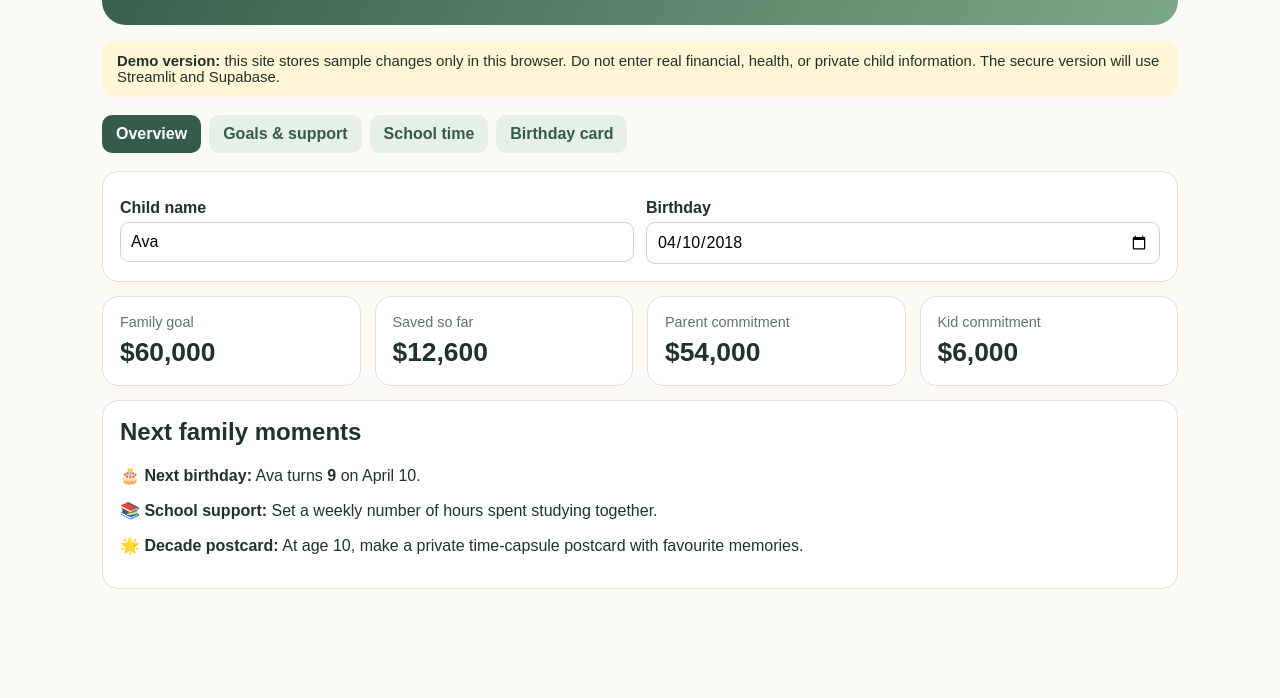
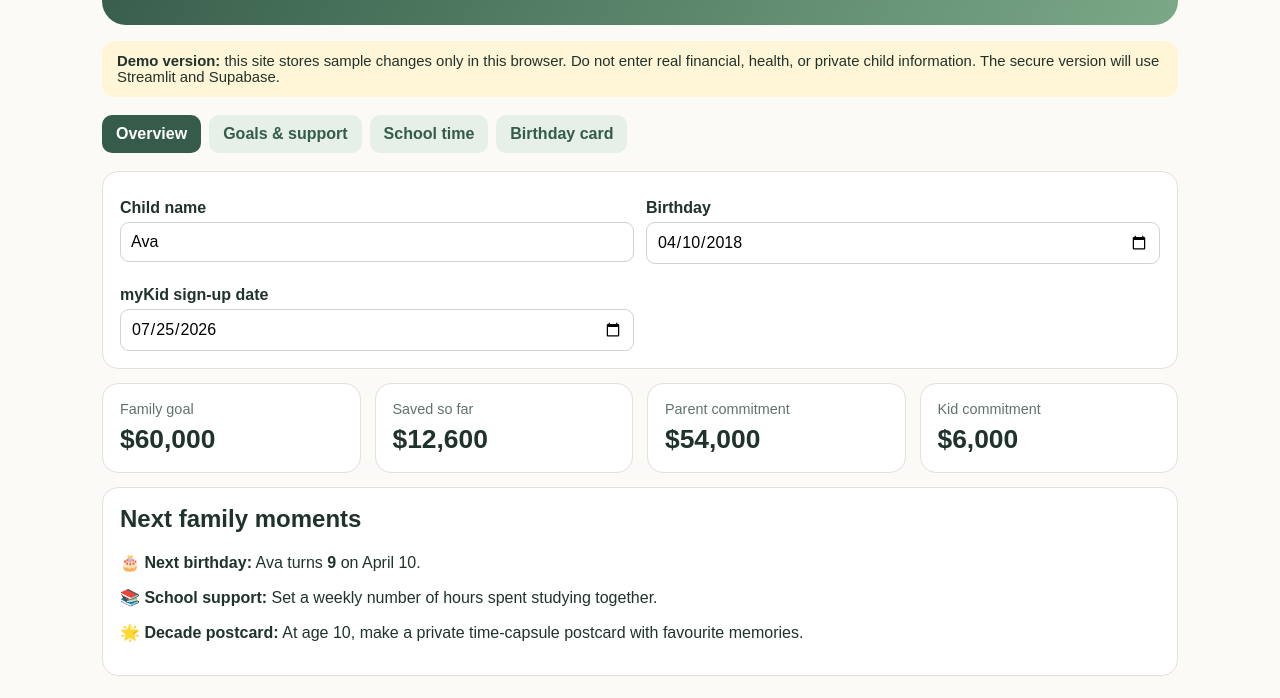
Before and after one commit to Mina2019/myKid, a plain HTML site: page index.html in a window 1280 px wide. Shown: the part 130-828 px from the top of the page. Before the commit the page ends 800 px from the top, so only its background shows below. Drawn offline with Linux system fonts and the light colour scheme.

Commit message:
Add files via upload

```diff
--- a/index.html
+++ b/index.html
@@ -31,7 +31,7 @@
     </nav>
 
     <section id="overview" class="tab active">
-      <div class="form-grid card" style="margin-bottom:14px"><div><label for="kidName">Child name</label><input id="kidName" value="Ava"></div><div><label for="birthDate">Birthday</label><input id="birthDate" type="date" value="2018-04-10"></div></div>
+      <div class="form-grid card" style="margin-bottom:14px"><div><label for="kidName">Child name</label><input id="kidName" value="Ava"></div><div><label for="birthDate">Birthday</label><input id="birthDate" type="date" value="2018-04-10"></div><div><label for="signupDate">myKid sign-up date</label><input id="signupDate" type="date"></div></div>
       <div class="grid"><div class="card"><div class="muted">Family goal</div><div class="metric" id="familyGoal"></div></div><div class="card"><div class="muted">Saved so far</div><div class="metric" id="saved"></div></div><div class="card"><div class="muted">Parent commitment</div><div class="metric" id="parentCommitment"></div></div><div class="card"><div class="muted">Kid commitment</div><div class="metric" id="kidCommitment"></div></div></div>
       <div class="card" style="margin-top:14px"><h2>Next family moments</h2><p id="birthdayMoment"></p><p><b>📚 School support:</b> Set a weekly number of hours spent studying together.</p><p><b>🌟 Decade postcard:</b> At age 10, make a private time-capsule postcard with favourite memories.</p></div>
     </section>
@@ -58,18 +58,19 @@
     let childStudyHours=Number(localStorage.getItem('mykidChildStudyHours')||0), parentStudyHours=Number(localStorage.getItem('mykidParentStudyHours')||0);
     const $=id=>document.getElementById(id), fmt=n=>new Intl.NumberFormat('en-CA',{style:'currency',currency:'CAD',maximumFractionDigits:0}).format(n);
     const today=new Date();
-    function age(){ const b=new Date($('birthDate').value+'T00:00:00'); let a=today.getFullYear()-b.getFullYear(); if(today<new Date(today.getFullYear(),b.getMonth(),b.getDate())) a--; return a; }
+    function ageOn(onDate){ const b=new Date($('birthDate').value+'T00:00:00'),d=new Date(onDate+'T00:00:00'); let a=d.getFullYear()-b.getFullYear(); if(d<new Date(d.getFullYear(),b.getMonth(),b.getDate())) a--; return Math.max(a,0); }
+    function age(){ return ageOn(today.toISOString().slice(0,10)); }
     function save(){localStorage.setItem('mykidGoals',JSON.stringify(goals));localStorage.setItem('mykidChildStudyHours',childStudyHours);localStorage.setItem('mykidParentStudyHours',parentStudyHours);}
-    function render(){ const a=age(), name=$('kidName').value||'Your child'; $('heroText').textContent=`${name}'s private family dashboard · Age ${a} · goals, school time, and memories`;
+    function render(){ const a=age(), planAge=ageOn($('signupDate').value||today.toISOString().slice(0,10)), name=$('kidName').value||'Your child'; $('heroText').textContent=`${name}'s private family dashboard · Age ${a} · goals, school time, and memories`;
       const p=goals.reduce((s,g)=>s+g.parent,0), k=goals.reduce((s,g)=>s+g.kid,0), saved=goals.reduce((s,g)=>s+g.parentSaved+g.kidSaved,0); $('familyGoal').textContent=fmt(p+k);$('saved').textContent=fmt(saved);$('parentCommitment').textContent=fmt(p);$('kidCommitment').textContent=fmt(k);$('birthdayMoment').innerHTML=`<b>🎂 Next birthday:</b> ${name} turns <b>${a+1}</b> on ${new Date($('birthDate').value+'T00:00:00').toLocaleDateString('en-CA',{month:'long',day:'numeric'})}.`;
-      let py=0,ky=0; const rows=goals.map(g=>{const pYear=Math.max(0,(g.parent-g.parentSaved)/Math.max(g.age-a,1));const kYear=Math.max(0,(g.kid-g.kidSaved)/Math.max(g.age-Math.max(a,18),1));py+=pYear;ky+=kYear;return `<tr><td>${g.name}</td><td>${g.age}</td><td>${fmt(g.parent)}</td><td>${fmt(g.kid)}</td><td>${fmt(pYear)}</td><td>${fmt(kYear)}</td></tr>`;});rows.push(`<tr class="total"><td>TOTAL</td><td>—</td><td>${fmt(p)}</td><td>${fmt(k)}</td><td>${fmt(py)}</td><td>${fmt(ky)}</td></tr>`);$('goalRows').innerHTML=rows.join('');
+      let py=0,ky=0; const rows=goals.map(g=>{const pYear=Math.max(0,(g.parent-g.parentSaved)/Math.max(g.age-planAge,1));const kYear=Math.max(0,(g.kid-g.kidSaved)/Math.max(g.age-Math.max(planAge,18),1));py+=pYear;ky+=kYear;return `<tr><td>${g.name}</td><td>${g.age}</td><td>${fmt(g.parent)}</td><td>${fmt(g.kid)}</td><td>${fmt(pYear)}</td><td>${fmt(kYear)}</td></tr>`;});rows.push(`<tr class="total"><td>TOTAL</td><td>—</td><td>${fmt(p)}</td><td>${fmt(k)}</td><td>${fmt(py)}</td><td>${fmt(ky)}</td></tr>`);$('goalRows').innerHTML=rows.join('');
       $('goalSelect').innerHTML=goals.map((g,i)=>`<option value="${i}">${g.name}</option>`).join('');$('goalCards').innerHTML=goals.map(g=>{const target=g.parent+g.kid,saved=g.parentSaved+g.kidSaved,percent=Math.min(100,100*saved/target);return `<div class="card goal"><b>${g.name}</b><div class="bar"><span style="width:${percent}%"></span></div><div>${fmt(saved)} of ${fmt(target)} · ${percent.toFixed(0)}%</div><div class="muted">Parents: ${fmt(g.parentSaved)} · Kid: ${fmt(g.kidSaved)} · ${g.note}</div></div>`}).join('');
       const childRemaining=Math.max(40-childStudyHours,0),parentRemaining=Math.max(5-parentStudyHours,0);$('childStudyHours').textContent=`${childStudyHours} hours`;$('parentStudyHours').textContent=`${parentStudyHours} hours`;$('childStudyBar').style.width=`${Math.min(100,childStudyHours/40*100)}%`;$('parentStudyBar').style.width=`${Math.min(100,parentStudyHours/5*100)}%`;$('childStudyRemaining').innerHTML=`<b>${childRemaining.toFixed(2).replace(/\.00$/,'')} hours remaining</b> of 40 this week.`;$('parentStudyRemaining').innerHTML=`<b>${parentRemaining.toFixed(2).replace(/\.00$/,'')} hours remaining</b> of 5 this week.`;
       $('cardHeading').textContent=`Happy ${a+1}th Birthday, ${name}!`;$('cardMessage').textContent=$('message').value;$('cardMemory').textContent=$('memory').value; save(); }
     document.querySelectorAll('nav button').forEach(b=>b.onclick=()=>{document.querySelectorAll('nav button,.tab').forEach(x=>x.classList.remove('active'));b.classList.add('active');$(b.dataset.tab).classList.add('active')});
-    ['kidName','birthDate','message','memory'].forEach(id=>$(id).addEventListener('input',render));
+    ['kidName','birthDate','signupDate','message','memory'].forEach(id=>$(id).addEventListener('input',render));
     $('addContribution').onclick=()=>{const n=Number($('amount').value);if(!n||n<=0)return;const g=goals[$('goalSelect').value];g[$('who').value==='parent'?'parentSaved':'kidSaved']+=n;$('amount').value='';render();};
-    $('addHours').onclick=()=>{const child=Number($('childHoursToday').value),parent=Number($('parentHoursToday').value);if(child>0||parent>0){childStudyHours+=child;parentStudyHours+=parent;$('childHoursToday').value=0;$('parentHoursToday').value=0;render();}};$('resetHours').onclick=()=>{childStudyHours=0;parentStudyHours=0;render();};$('updateCard').onclick=render;render();
+    $('signupDate').value=today.toISOString().slice(0,10);$('signupDate').max=today.toISOString().slice(0,10);$('addHours').onclick=()=>{const child=Number($('childHoursToday').value),parent=Number($('parentHoursToday').value);if(child>0||parent>0){childStudyHours+=child;parentStudyHours+=parent;$('childHoursToday').value=0;$('parentHoursToday').value=0;render();}};$('resetHours').onclick=()=>{childStudyHours=0;parentStudyHours=0;render();};$('updateCard').onclick=render;render();
   </script>
 </body>
 </html>
```
